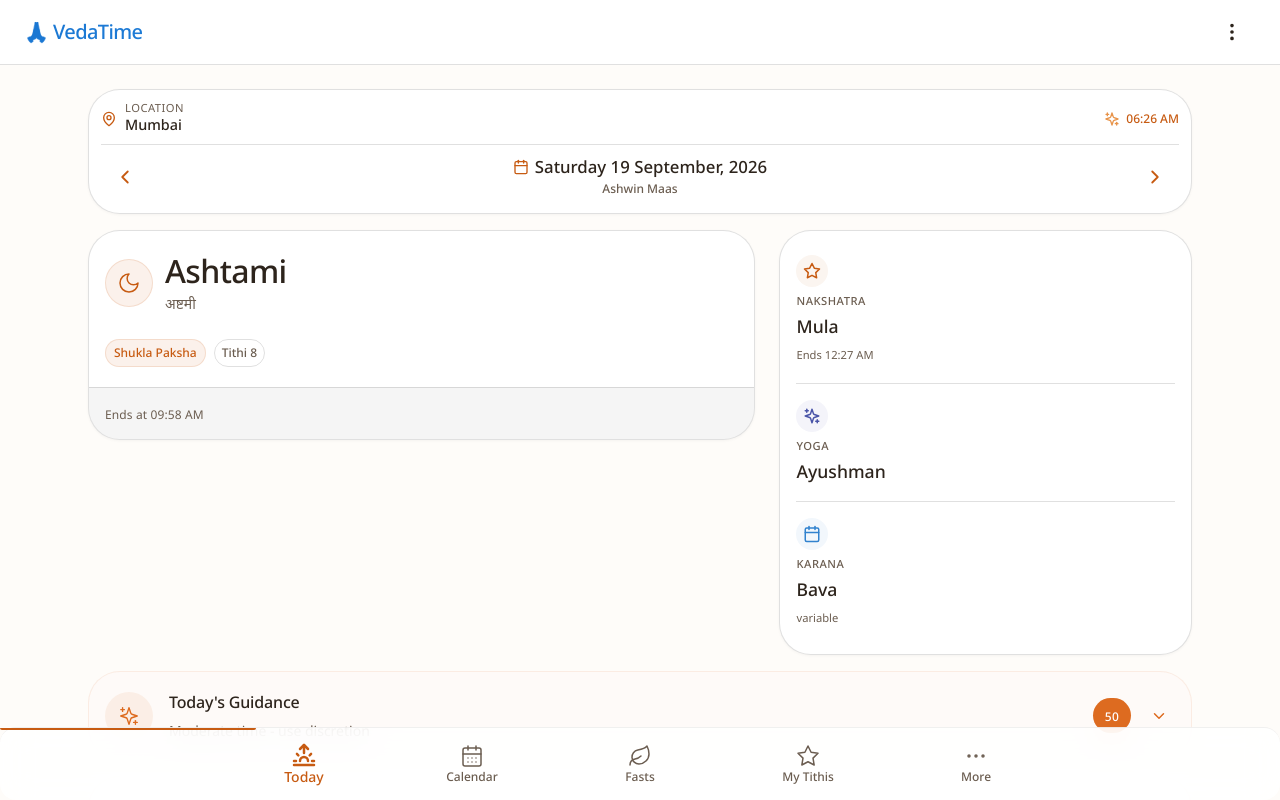
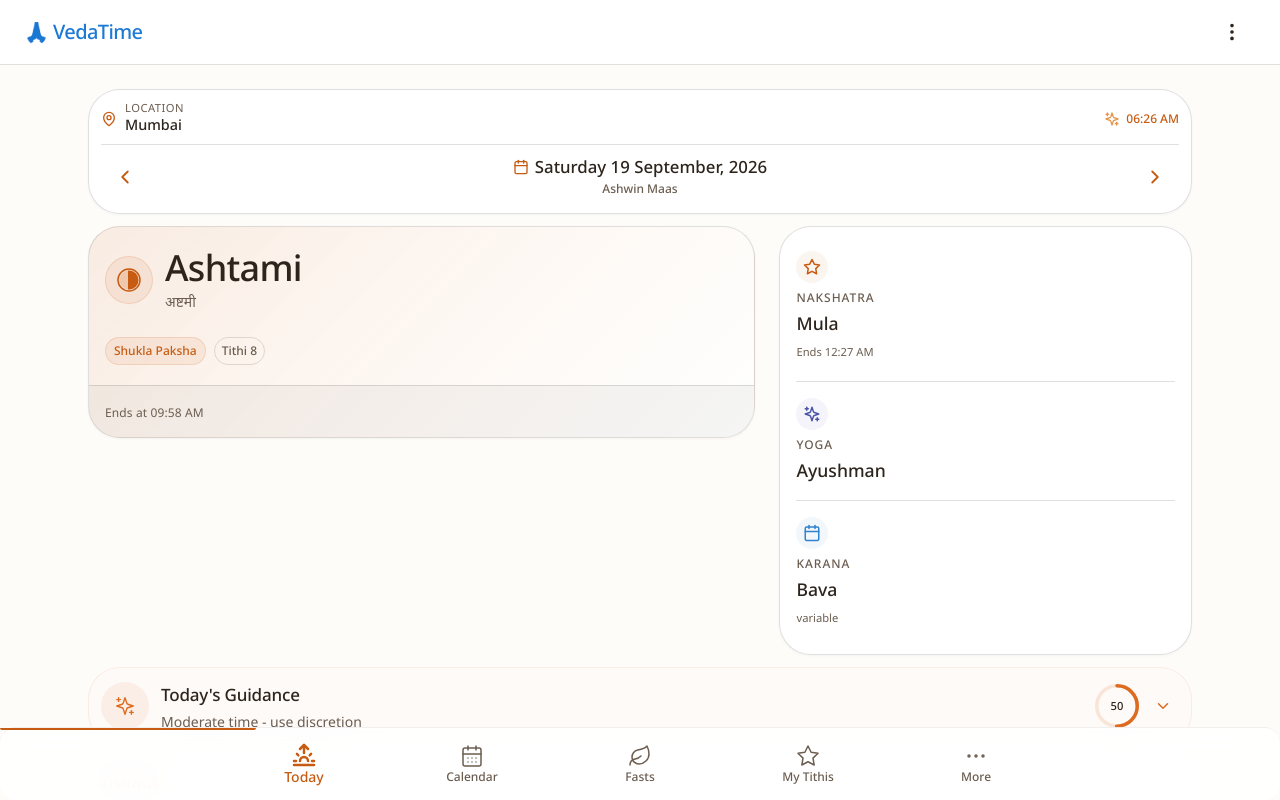
Before and after one commit to NaveenKoti/PanchangPro, a React (Vite) app: page / in a window 1280 px wide. Both pictures are taken after a click on the button "Skip setup". Shown: the top 800 px of the page. Built offline with nearby package versions, Linux system fonts and the light colour scheme.

Commit message:
feat(ui): refined sacred minimal Today — gradient hero, moon phase, ring, timings

```diff
--- a/src/components/TithiCard.tsx
+++ b/src/components/TithiCard.tsx
@@ -27,12 +27,23 @@ interface TithiCardProps {
 export const TithiCard: React.FC<TithiCardProps> = ({ tithi, compact = false, onClick }) => {
   const theme = useTheme();
   const { isMobile } = useBreakpoints();
+  const isDark = theme.palette.mode === 'dark';
   const isShukla = tithi.paksha === 'Shukla';
 
   // Use primary (saffron) for Shukla, secondary (indigo) for Krishna
   const accent = isShukla ? theme.palette.primary : theme.palette.secondary;
   const accentLight = `${accent.main}15`;
   const accentBorder = `${accent.main}25`;
+
+  // Moon-phase illumination: 0 = new, 15 = full.
+  // Waxing (Shukla): lit fraction grows with tithi number; waning (Krishna): shrinks.
+  const tithiNum = Math.min(15, Math.max(1, tithi.number));
+  const litFraction = isShukla ? tithiNum / 15 : 1 - (tithiNum - 1) / 15;
+  const moonSize = 24;
+  const litWidth = Math.max(1, Math.round(moonSize * litFraction));
+  // Waxing lights the right limb, waning lights the left limb.
+  const litX = isShukla ? moonSize - litWidth : 0;
+  const clipId = `tithi-moon-${isShukla ? 'sh' : 'kr'}-${tithiNum}`;
 
   const handleClick = () => {
     if (onClick) {
@@ -63,6 +74,8 @@ export const TithiCard: React.FC<TithiCardProps> = ({ tithi, compact = false, on
       sx={{
         borderRadius: 2,
         overflow: 'hidden',
+        // HERO exception: saffron-tinted gradient (low alpha, readable both modes)
+        background: `linear-gradient(135deg, ${theme.palette.primary.main}1F 0%, ${theme.palette.primary.light}14 45%, ${theme.palette.background.paper} 100%)`,
         bgcolor: 'background.paper',
         border: '1px solid',
         borderColor: 'divider',
@@ -85,29 +98,61 @@ export const TithiCard: React.FC<TithiCardProps> = ({ tithi, compact = false, on
                 width: 48,
                 height: 48,
                 borderRadius: 2,
-                bgcolor: accentLight,
+                bgcolor: isDark ? `${accent.main}22` : accentLight,
                 display: 'flex',
                 alignItems: 'center',
                 justifyContent: 'center',
                 border: '1px solid',
                 borderColor: accentBorder,
+                flexShrink: 0,
               }}
             >
-              <Moon
-                size={24}
-                strokeWidth={isShukla ? 1.5 : 2}
-                color={accent.main}
-              />
+              {/* Deterministic moon-phase visual: dark disc + lit overlay via clip */}
+              <svg
+                width={moonSize}
+                height={moonSize}
+                viewBox={`0 0 ${moonSize} ${moonSize}`}
+                role="img"
+                aria-label={`${isShukla ? 'Waxing' : 'Waning'} moon, tithi ${tithi.number}`}
+              >
+                <defs>
+                  <clipPath id={clipId}>
+                    <rect x={litX} y={0} width={litWidth} height={moonSize} />
+                  </clipPath>
+                </defs>
+                <circle
+                  cx={moonSize / 2}
+                  cy={moonSize / 2}
+                  r={moonSize / 2 - 1}
+                  fill="none"
+                  stroke={accent.main}
+                  strokeWidth={1.5}
+                />
+                <circle
+                  cx={moonSize / 2}
+                  cy={moonSize / 2}
+                  r={moonSize / 2 - 2.5}
+                  fill={`${accent.main}30`}
+                />
+                <circle
+                  cx={moonSize / 2}
+                  cy={moonSize / 2}
+                  r={moonSize / 2 - 2.5}
+                  fill={accent.main}
+                  clipPath={`url(#${clipId})`}
+                />
+              </svg>
             </Box>
             <Box>
               <Typography
                 variant="h4"
                 sx={{
                   fontWeight: 500,
-                  fontSize: isMobile ? '1.75rem' : '2rem',
+                  fontSize: isMobile ? 'clamp(1.75rem, 7vw, 2rem)' : '2.25rem',
                   color: 'text.primary',
                   letterSpacing: '-0.02em',
                   mb: 0.25,
+                  lineHeight: 1.15,
                 }}
               >
                 {tithi.name}
--- a/src/components/TodayGuidanceCard.tsx
+++ b/src/components/TodayGuidanceCard.tsx
@@ -86,6 +86,14 @@ export const TodayGuidanceCard: React.FC<TodayGuidanceCardProps> = ({
   const colorLight = isDark ? `${color}15` : `${color}08`;
   const colorBorder = isDark ? `${color}30` : `${color}20`;
 
+  // Thin SVG progress ring for the score (same value, favorability color).
+  const ringSize = 44;
+  const ringStroke = 3.5;
+  const ringRadius = (ringSize - ringStroke) / 2;
+  const ringCirc = 2 * Math.PI * ringRadius;
+  const ringValue = Math.min(100, Math.max(0, guidance.score));
+  const ringOffset = ringCirc * (1 - ringValue / 100);
+
   return (
     <Fade in timeout={500}>
       <Card
@@ -102,14 +110,14 @@ export const TodayGuidanceCard: React.FC<TodayGuidanceCardProps> = ({
           {/* Header - Always Visible */}
           <Box
             sx={{
-              p: 2,
+              p: 1.5,
               bgcolor: colorLight,
               cursor: 'pointer',
               transition: 'all 0.2s ease',
             }}
             onClick={() => setExpanded(!expanded)}
           >
-            <Box sx={{ display: 'flex', alignItems: 'center', gap: 2 }}>
+            <Box sx={{ display: 'flex', alignItems: 'center', gap: 1.5 }}>
               {/* Icon */}
               <Box
                 sx={{
@@ -127,14 +135,14 @@ export const TodayGuidanceCard: React.FC<TodayGuidanceCardProps> = ({
               </Box>
 
               {/* Text */}
-              <Box sx={{ flex: 1 }}>
+              <Box sx={{ flex: 1, minWidth: 0 }}>
                 <Typography
                   variant="subtitle1"
                   sx={{
                     fontWeight: 500,
-                    fontSize: '1rem',
+                    fontSize: '1.0625rem',
                     color: 'text.primary',
-                    mb: 0.5,
+                    mb: 0.25,
                     letterSpacing: '-0.01em',
                   }}
                 >
@@ -146,29 +154,58 @@ export const TodayGuidanceCard: React.FC<TodayGuidanceCardProps> = ({
                     fontWeight: 400,
                     fontSize: '0.875rem',
                     color: 'text.secondary',
+                    lineHeight: 1.45,
                   }}
                 >
                   {isHindi ? getGuidanceSummaryHindi(guidance) : getGuidanceSummary(guidance)}
                 </Typography>
               </Box>
 
-              {/* Score & Expand */}
-              <Box sx={{ display: 'flex', alignItems: 'center', gap: 1.5 }}>
+              {/* Score ring & Expand */}
+              <Box sx={{ display: 'flex', alignItems: 'center', gap: 1 }}>
                 <Box
+                  role="img"
+                  aria-label={`Guidance score ${guidance.score} out of 100`}
                   sx={{
-                    px: 1.5,
-                    py: 0.5,
-                    borderRadius: 1.5,
-                    bgcolor: color,
+                    position: 'relative',
+                    width: ringSize,
+                    height: ringSize,
+                    flexShrink: 0,
+                    display: 'flex',
+                    alignItems: 'center',
+                    justifyContent: 'center',
                   }}
                 >
+                  <svg width={ringSize} height={ringSize} viewBox={`0 0 ${ringSize} ${ringSize}`}>
+                    <circle
+                      cx={ringSize / 2}
+                      cy={ringSize / 2}
+                      r={ringRadius}
+                      fill="none"
+                      stroke={`${color}25`}
+                      strokeWidth={ringStroke}
+                    />
+                    <circle
+                      cx={ringSize / 2}
+                      cy={ringSize / 2}
+                      r={ringRadius}
+                      fill="none"
+                      stroke={color}
+                      strokeWidth={ringStroke}
+                      strokeLinecap="round"
+                      strokeDasharray={ringCirc}
+                      strokeDashoffset={ringOffset}
+                      transform={`rotate(-90 ${ringSize / 2} ${ringSize / 2})`}
+                    />
+                  </svg>
                   <Typography
                     variant="caption"
                     sx={{
+                      position: 'absolute',
                       fontWeight: 500,
-                  fontSize: '0.75rem',
-                  color: theme.palette.primary.contrastText,
-                  letterSpacing: '0.02em',
+                      fontSize: '0.7rem',
+                      color: 'text.primary',
+                      letterSpacing: '0.01em',
                     }}
                   >
                     {guidance.score}
@@ -192,10 +229,10 @@ export const TodayGuidanceCard: React.FC<TodayGuidanceCardProps> = ({
 
           {/* Expanded Content */}
           <Collapse in={expanded} timeout={300}>
-            <Box sx={{ p: 2 }}>
+            <Box sx={{ p: 1.5, pt: 1.25 }}>
               {/* Good For */}
               {guidance.goodFor.length > 0 && (
-                <Box sx={{ mb: 2.5 }}>
+                <Box sx={{ mb: 1.5 }}>
                   <Typography
                     variant="subtitle2"
                     sx={{
@@ -231,7 +268,7 @@ export const TodayGuidanceCard: React.FC<TodayGuidanceCardProps> = ({
 
               {/* Avoid */}
               {guidance.avoid.length > 0 && (
-                <Box sx={{ mb: 2.5 }}>
+                <Box sx={{ mb: 1.5 }}>
                   <Typography
                     variant="subtitle2"
                     sx={{
@@ -269,8 +306,8 @@ export const TodayGuidanceCard: React.FC<TodayGuidanceCardProps> = ({
               {guidance.reasons.length > 0 && (
                 <Box
                   sx={{
-                    mt: 2,
-                    p: 2,
+                    mt: 1.5,
+                    p: 1.5,
                     bgcolor: theme.palette.mode === 'dark' ? 'rgba(255,255,255,0.04)' : 'rgba(0,0,0,0.02)',
                     borderRadius: 2,
                   }}
--- a/src/screens/TodayScreen.tsx
+++ b/src/screens/TodayScreen.tsx
@@ -37,6 +37,9 @@ import {
   Star,
   Bell,
   Sun,
+  Sunrise,
+  Sunset,
+  Clock,
 } from 'lucide-react';
 import { useAppStore } from '../stores/appStore';
 import {
@@ -301,7 +304,7 @@ export const TodayScreen: React.FC = () => {
         <Paper
           elevation={0}
           sx={{
-            mb: 2,
+            mb: 1.5,
             borderRadius: 2,
             overflow: 'hidden',
             border: '1px solid',
@@ -499,9 +502,10 @@ export const TodayScreen: React.FC = () => {
             xs: '1fr',
             md: '1fr 0.618fr', // Golden ratio on tablet+
           },
-          gap: { xs: 2, md: 3 },
-          mb: 2,
+          gap: { xs: 1.5, md: 3 },
+          mb: 1.5,
           width: '100%',
+          maxWidth: '100%',
         }}
       >
         {/* LEFT (61.8%): Tithi Hero Card */}
@@ -557,9 +561,9 @@ export const TodayScreen: React.FC = () => {
                 sx={{
                   fontWeight: 500,
                   textTransform: 'uppercase',
-                  letterSpacing: '0.5px',
+                  letterSpacing: '0.08em',
                   color: 'text.secondary',
-                  fontSize: '0.7rem',
+                  fontSize: '0.75rem',
                   display: 'block',
                   mb: 0.25,
                 }}
@@ -616,9 +620,9 @@ export const TodayScreen: React.FC = () => {
                 sx={{
                   fontWeight: 500,
                   textTransform: 'uppercase',
-                  letterSpacing: '0.5px',
+                  letterSpacing: '0.08em',
                   color: 'text.secondary',
-                  fontSize: '0.7rem',
+                  fontSize: '0.75rem',
                   display: 'block',
                   mb: 0.25,
                 }}
@@ -676,9 +680,9 @@ export const TodayScreen: React.FC = () => {
                 sx={{
                   fontWeight: 500,
                   textTransform: 'uppercase',
-                  letterSpacing: '0.5px',
+                  letterSpacing: '0.08em',
                   color: 'text.secondary',
-                  fontSize: '0.7rem',
+                  fontSize: '0.75rem',
                   display: 'block',
                   mb: 0.25,
                 }}
@@ -710,7 +714,7 @@ export const TodayScreen: React.FC = () => {
       {/* ========== "WHILE YOU WERE AWAY" CATCH-UP (custom tithis only) ========== */}
       {missedReminders.length > 0 && (
         <Fade in timeout={300}>
-          <Box sx={{ mb: 2 }}>
+          <Box sx={{ mb: 1.5 }}>
             <Alert
               icon={<Bell size={20} />}
               severity="info"
@@ -777,7 +781,7 @@ export const TodayScreen: React.FC = () => {
       {/* Guidance directly under hero — single timings source via props, times render once in Timings row below */}
       {/* ========== SEGMENT 2b. TODAY'S GUIDANCE CARD ========== */}
       <Fade in timeout={300}>
-        <Box sx={{ mb: 2 }}>
+        <Box sx={{ mb: 1.25, maxWidth: '100%' }}>
           <TodayGuidanceCard
             panchang={panchang}
             rahuKaal={panchang.rahuKaal}
@@ -791,7 +795,7 @@ export const TodayScreen: React.FC = () => {
           (moved up directly under guidance so sunrise/Rahu Kaal are visible without deep scroll;
           TodayGuidanceCard above already receives these as props; times live here once) ========== */}
       <Fade in timeout={325}>
-        <Box sx={{ mb: 2 }}>
+        <Box sx={{ mb: 1.5, maxWidth: '100%' }}>
           <Card
             elevation={0}
             sx={{
@@ -812,19 +816,104 @@ export const TodayScreen: React.FC = () => {
               },
             }}
           >
-            <CardContent sx={{ p: 2, '&:last-child': { pb: 2 } }}>
-              <Typography variant="overline" sx={{ color: 'warning.main', fontWeight: 500, letterSpacing: '0.08em', fontSize: '0.7rem', display: 'block' }}>
+            <CardContent sx={{ p: 1.5, '&:last-child': { pb: 1.5 } }}>
+              <Typography variant="overline" sx={{ color: 'warning.main', fontWeight: 500, letterSpacing: '0.1em', fontSize: '0.75rem', display: 'block', mb: 1 }}>
                 {t('panchang.timings') || 'Timings'}
               </Typography>
-              <Typography variant="h5" sx={{ fontWeight: 500, color: 'text.primary', mt: 0.25, fontSize: { xs: '0.875rem', sm: '0.95rem' } }}>
-                {t('panchang.rahuKaal')}: {formatTime(panchang.rahuKaal.start)} - {formatTime(panchang.rahuKaal.end)}
-              </Typography>
-              <Typography variant="body2" sx={{ color: 'text.secondary', mt: 0.5 }}>
-                {t('panchang.yamagandam') || 'Yamagandam'}: {formatTime(panchang.yamagandam.start)} - {formatTime(panchang.yamagandam.end)}
-                {'  ·  '}
-                {t('panchang.gulikaKaal') || 'Gulika'}: {formatTime(panchang.gulikaKaal.start)} - {formatTime(panchang.gulikaKaal.end)}
-              </Typography>
-              <Typography variant="caption" sx={{ color: 'warning.main', display: 'block', mt: 0.25 }}>
+              {/* Rahu Kaal — emphasized warning-tint row */}
+              <Box
+                sx={{
+                  display: 'flex',
+                  alignItems: 'center',
+                  gap: 1.25,
+                  py: 0.75,
+                  px: 1,
+                  borderRadius: 1.5,
+                  bgcolor: isDark
+                    ? `${muiTheme.palette.warning.main}15`
+                    : `${muiTheme.palette.warning.main}10`,
+                  border: '1px solid',
+                  borderColor: isDark
+                    ? `${muiTheme.palette.warning.main}25`
+                    : `${muiTheme.palette.warning.main}15`,
+                  mb: 0.75,
+                  maxWidth: '100%',
+                }}
+              >
+                <Box
+                  sx={{
+                    width: 36,
+                    height: 36,
+                    borderRadius: 1.5,
+                    bgcolor: isDark
+                      ? `${muiTheme.palette.warning.main}25`
+                      : `${muiTheme.palette.warning.main}15`,
+                    display: 'flex',
+                    alignItems: 'center',
+                    justifyContent: 'center',
+                    flexShrink: 0,
+                  }}
+                >
+                  <Clock size={18} color={muiTheme.palette.warning.main} />
+                </Box>
+                <Typography variant="caption" sx={{ fontWeight: 500, textTransform: 'uppercase', letterSpacing: '0.08em', fontSize: '0.7rem', color: 'warning.main' }}>
+                  {t('panchang.rahuKaal')}
+                </Typography>
+                <Typography variant="body2" sx={{ fontWeight: 500, fontSize: '0.8125rem', color: 'text.primary', ml: 'auto', textAlign: 'right', whiteSpace: 'nowrap' }}>
+                  {formatTime(panchang.rahuKaal.start)} - {formatTime(panchang.rahuKaal.end)}
+                </Typography>
+              </Box>
+              {/* Yamagandam row */}
+              <Box sx={{ display: 'flex', alignItems: 'center', gap: 1.25, py: 0.5, px: 1, maxWidth: '100%' }}>
+                <Box
+                  sx={{
+                    width: 36,
+                    height: 36,
+                    borderRadius: 1.5,
+                    bgcolor: isDark
+                      ? `${muiTheme.palette.primary.main}20`
+                      : `${muiTheme.palette.primary.main}10`,
+                    display: 'flex',
+                    alignItems: 'center',
+                    justifyContent: 'center',
+                    flexShrink: 0,
+                  }}
+                >
+                  <Sunrise size={18} color={muiTheme.palette.primary.main} />
+                </Box>
+                <Typography variant="caption" sx={{ fontWeight: 500, textTransform: 'uppercase', letterSpacing: '0.08em', fontSize: '0.7rem', color: 'text.secondary' }}>
+                  {t('panchang.yamagandam') || 'Yamagandam'}
+                </Typography>
+                <Typography variant="body2" sx={{ fontWeight: 500, fontSize: '0.8125rem', color: 'text.primary', ml: 'auto', textAlign: 'right', whiteSpace: 'nowrap' }}>
+                  {formatTime(panchang.yamagandam.start)} - {formatTime(panchang.yamagandam.end)}
+                </Typography>
+              </Box>
+              {/* Gulika Kaal row */}
+              <Box sx={{ display: 'flex', alignItems: 'center', gap: 1.25, py: 0.5, px: 1, maxWidth: '100%' }}>
+                <Box
+                  sx={{
+                    width: 36,
+                    height: 36,
+                    borderRadius: 1.5,
+                    bgcolor: isDark
+                      ? `${muiTheme.palette.info.main}20`
+                      : `${muiTheme.palette.info.main}10`,
+                    display: 'flex',
+                    alignItems: 'center',
+                    justifyContent: 'center',
+                    flexShrink: 0,
+                  }}
+                >
+                  <Sunset size={18} color={muiTheme.palette.info.main} />
+                </Box>
+                <Typography variant="caption" sx={{ fontWeight: 500, textTransform: 'uppercase', letterSpacing: '0.08em', fontSize: '0.7rem', color: 'text.secondary' }}>
+                  {t('panchang.gulikaKaal') || 'Gulika'}
+                </Typography>
+                <Typography variant="body2" sx={{ fontWeight: 500, fontSize: '0.8125rem', color: 'text.primary', ml: 'auto', textAlign: 'right', whiteSpace: 'nowrap' }}>
+                  {formatTime(panchang.gulikaKaal.start)} - {formatTime(panchang.gulikaKaal.end)}
+                </Typography>
+              </Box>
+              <Typography variant="caption" sx={{ color: 'warning.main', display: 'block', mt: 0.75 }}>
                 {t('panchang.rahuKaalWarning')}
               </Typography>
               <AuspiciousIndicator
@@ -841,7 +930,7 @@ export const TodayScreen: React.FC = () => {
       {/* ========== 5. AUSPICIOUS TIMES BADGE ========== */}
       {panchang.isAuspiciousTime && (
         <Zoom in timeout={350}>
-          <Box sx={{ mb: 2 }}>
+          <Box sx={{ mb: 1.25 }}>
             <AuspiciousIndicator
               favorability="auspicious"
               size="large"
@@ -854,7 +943,7 @@ export const TodayScreen: React.FC = () => {
 
       {/* ========== 6. FESTIVAL & FASTING ALERTS (§2.2) ========== */}
       <Fade in timeout={350}>
-        <Box sx={{ mb: 2 }}>
+        <Box sx={{ mb: 1.5 }}>
           {/* Festival Alert */}
           {panchang.festivals.length > 0 && (
             <Alert
@@ -947,15 +1036,17 @@ export const TodayScreen: React.FC = () => {
 
       {/* ========== SEGMENT 3. DETAIL GRID — Stories rhythm (overline + h5 + body2) ========== */}
       <Fade in timeout={400}>
-        <Box sx={{ mb: 2 }}>
+        <Box sx={{ mb: 1.5 }}>
           <Typography
             variant="h5"
             sx={{
               fontWeight: 500,
-              mb: 1.5,
+              fontSize: '1.25rem',
+              mb: 1.25,
               pl: 0.5,
               fontFamily: '"Noto Sans", sans-serif',
-              letterSpacing: '-0.01em',
+              letterSpacing: '-0.02em',
+              lineHeight: 1.3,
               color: 'text.primary',
             }}
           >
@@ -970,8 +1061,9 @@ export const TodayScreen: React.FC = () => {
                 sm: 'repeat(2, 1fr)',
                 md: 'repeat(3, 1fr)',
               },
-              gap: 2,
+              gap: 1.5,
               width: '100%',
+              maxWidth: '100%',
             }}
           >
             {/* Nakshatra Section */}
@@ -1002,7 +1094,7 @@ export const TodayScreen: React.FC = () => {
                   '&:active': { transform: 'scale(0.98)' },
                 }}
               >
-                <CardContent sx={{ p: 2, '&:last-child': { pb: 2 } }}>
+                <CardContent sx={{ p: 1.5, '&:last-child': { pb: 1.5 } }}>
                   <Typography variant="h6" sx={{ fontWeight: 500, color: 'text.primary' }}>
                     {panchang.nakshatra.name}
                   </Typography>
@@ -1051,7 +1143,7 @@ export const TodayScreen: React.FC = () => {
                   '&:active': { transform: 'scale(0.98)' },
                 }}
               >
-                <CardContent sx={{ p: 2, '&:last-child': { pb: 2 } }}>
+                <CardContent sx={{ p: 1.5, '&:last-child': { pb: 1.5 } }}>
                   <Typography variant="h6" sx={{ fontWeight: 500, color: 'text.primary' }}>
                     {panchang.yoga.name}
                   </Typography>
@@ -1092,8 +1184,8 @@ export const TodayScreen: React.FC = () => {
                   },
                 }}
               >
-                <CardContent sx={{ p: 2, '&:last-child': { pb: 2 } }}>
-                  <Typography variant="caption" sx={{ color: 'text.secondary', fontWeight: 500, textTransform: 'uppercase', letterSpacing: '0.5px', fontSize: '0.7rem' }}>
+                <CardContent sx={{ p: 1.5, '&:last-child': { pb: 1.5 } }}>
+                  <Typography variant="caption" sx={{ color: 'text.secondary', fontWeight: 500, textTransform: 'uppercase', letterSpacing: '0.08em', fontSize: '0.75rem' }}>
                     {t('panchang.samvatsara') || 'Samvatsara'}
                   </Typography>
                   <Typography variant="h6" sx={{ fontWeight: 500, color: 'text.primary', mt: 0.25 }}>
@@ -1112,7 +1204,7 @@ export const TodayScreen: React.FC = () => {
 
       {/* ========== 8. AYURVEDIC CLOCK ========== */}
       <Fade in timeout={450}>
-        <Box sx={{ mb: 2 }}>
+        <Box sx={{ mb: 1.5 }}>
           <AyurvedicClock panchang={panchang} />
         </Box>
       </Fade>
@@ -1123,7 +1215,7 @@ export const TodayScreen: React.FC = () => {
           sx={{
             display: 'flex',
             justifyContent: 'center',
-            mb: 2,
+            mb: 1.5,
           }}
         >
           <Button
```
Lines whose indentation alone changed are shown as unchanged.
